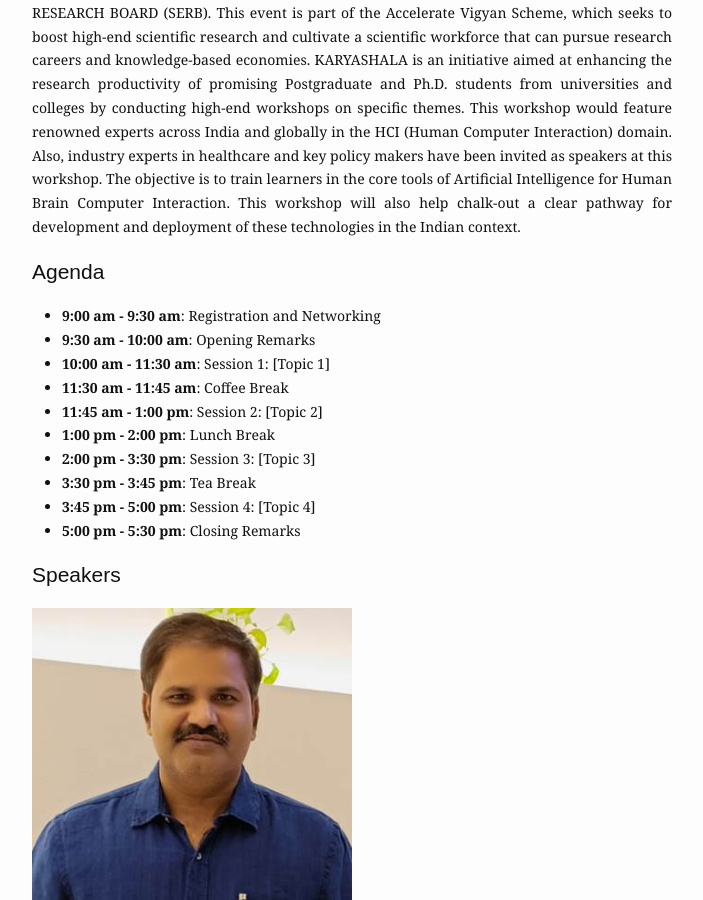
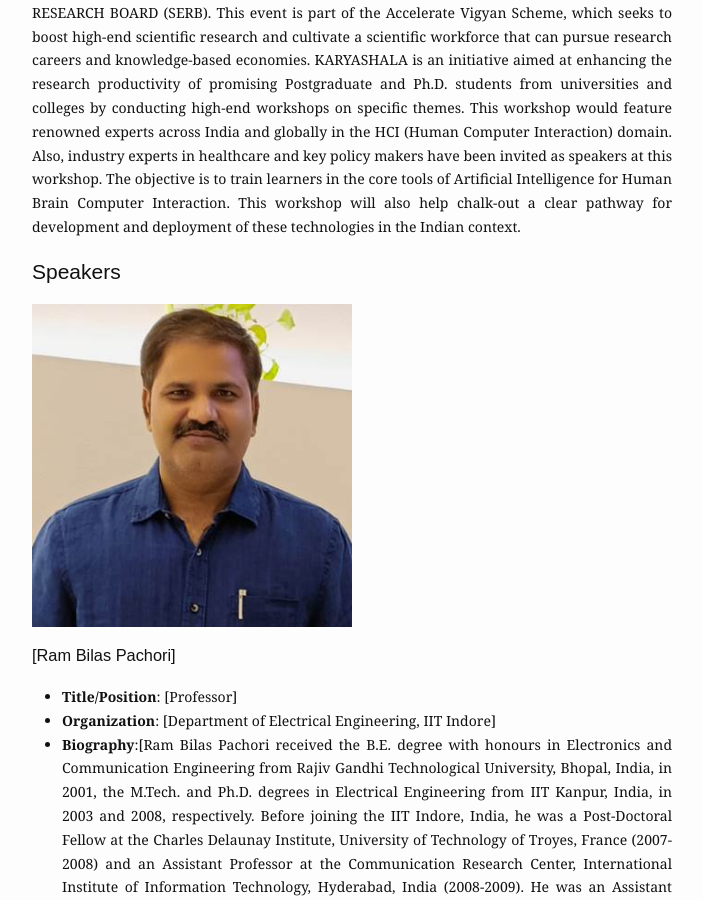
Before and after one commit to tharuniitk/tharuniitk.github.io, a Jekyll site: the page built from workshops.md, in a window 1280 px wide and 900 px high, scrolled down 525 px. Shown: the whole window, without its empty margins (288-991 px from the left). Built offline with Jekyll 4.4.1, drawn with Linux system fonts in a browser that asks for light colours.

Commit message:
Update workshops.md

```diff
--- a/workshops.md
+++ b/workshops.md
@@ -13,17 +13,7 @@ SERB Sponsored High-End Workshop (KARYASHALA) on "Artificial Intelligence for Hu
 [Provide a brief description of the workshop, its objectives, and what participants can expect to learn.]
 The Indian Institute of Technology Roorkee, Department of Electronics and Communication Engineering is organizing a workshop titled "Artificial Intelligence for Human Brain Computer Interaction: Innovations in Machine Learning and Signal Processing for emergence of Health 5.0." The workshop is scheduled to take place from March 18, 2024 and is sponsored by the Government of India's SCIENCE & ENGINEERING RESEARCH BOARD (SERB). This event is part of the Accelerate Vigyan Scheme, which seeks to boost high-end scientific research and cultivate a scientific workforce that can pursue research careers and knowledge-based economies. KARYASHALA is an initiative aimed at enhancing the research productivity of promising Postgraduate and Ph.D. students from universities and colleges by conducting high-end workshops on specific themes. This workshop would feature renowned experts across India and globally in the HCI (Human Computer Interaction) domain. Also, industry experts in healthcare and key policy makers have been invited as speakers at this workshop. The objective is to train learners in the core tools of Artificial Intelligence for Human Brain Computer Interaction. This workshop will also help chalk-out a clear pathway for development and deployment of these technologies in the Indian context.
 
-## Agenda
-- **9:00 am - 9:30 am**: Registration and Networking
-- **9:30 am - 10:00 am**: Opening Remarks
-- **10:00 am - 11:30 am**: Session 1: [Topic 1]
-- **11:30 am - 11:45 am**: Coffee Break
-- **11:45 am - 1:00 pm**: Session 2: [Topic 2]
-- **1:00 pm - 2:00 pm**: Lunch Break
-- **2:00 pm - 3:30 pm**: Session 3: [Topic 3]
-- **3:30 pm - 3:45 pm**: Tea Break
-- **3:45 pm - 5:00 pm**: Session 4: [Topic 4]
-- **5:00 pm - 5:30 pm**: Closing Remarks
+
 
 ## Speakers
 ![Alt text](/assets/img/rambilas.jpg)
```
